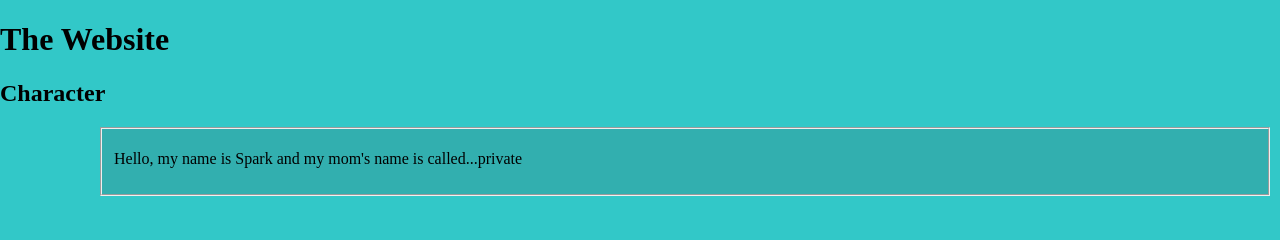
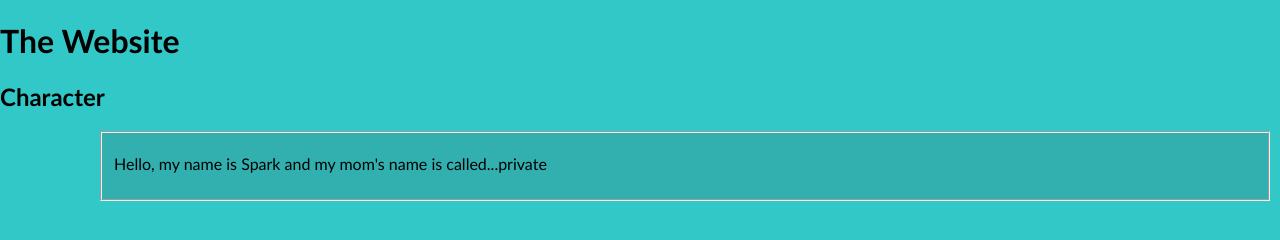
Before and after one commit to SparkChen0408/My-First-One, a plain HTML site: page index.html in a window 1280 px wide. Drawn offline with Linux system fonts and the light colour scheme.

Commit message:
Update index.html

```diff
--- a/index.html
+++ b/index.html
@@ -5,11 +5,11 @@
 </head>
 
 <body>
-<h1 class="title">The Website</h1>
-<h2>Character</h2>
+<h1 class="word">The Website</h1>
+<h2 class="word">Character</h2>
 
 <fieldset class="box">
-<p>Hello, my name is Spark and my mom's name is called...private</p>
+<p class="word">Hello, my name is Spark and my mom's name is called...private</p>
 
 
 </fieldset>
@@ -22,8 +22,10 @@ Body{
 	margin: auto;
 
 }
-.title{
+.word{
 	font-color= rgb(50, 200, 150);
+	font-family: optima;
+	content: center;
 }
 
 .box{
@@ -31,7 +33,7 @@ Body{
 	margin: 10px;
 	border-color: rgb(90, 175, 175)
 	margin-right: 100px;
-	margin-left: 100px
+	margin-left: 100px;
 }
 h2{
 	padding: auto;
```
